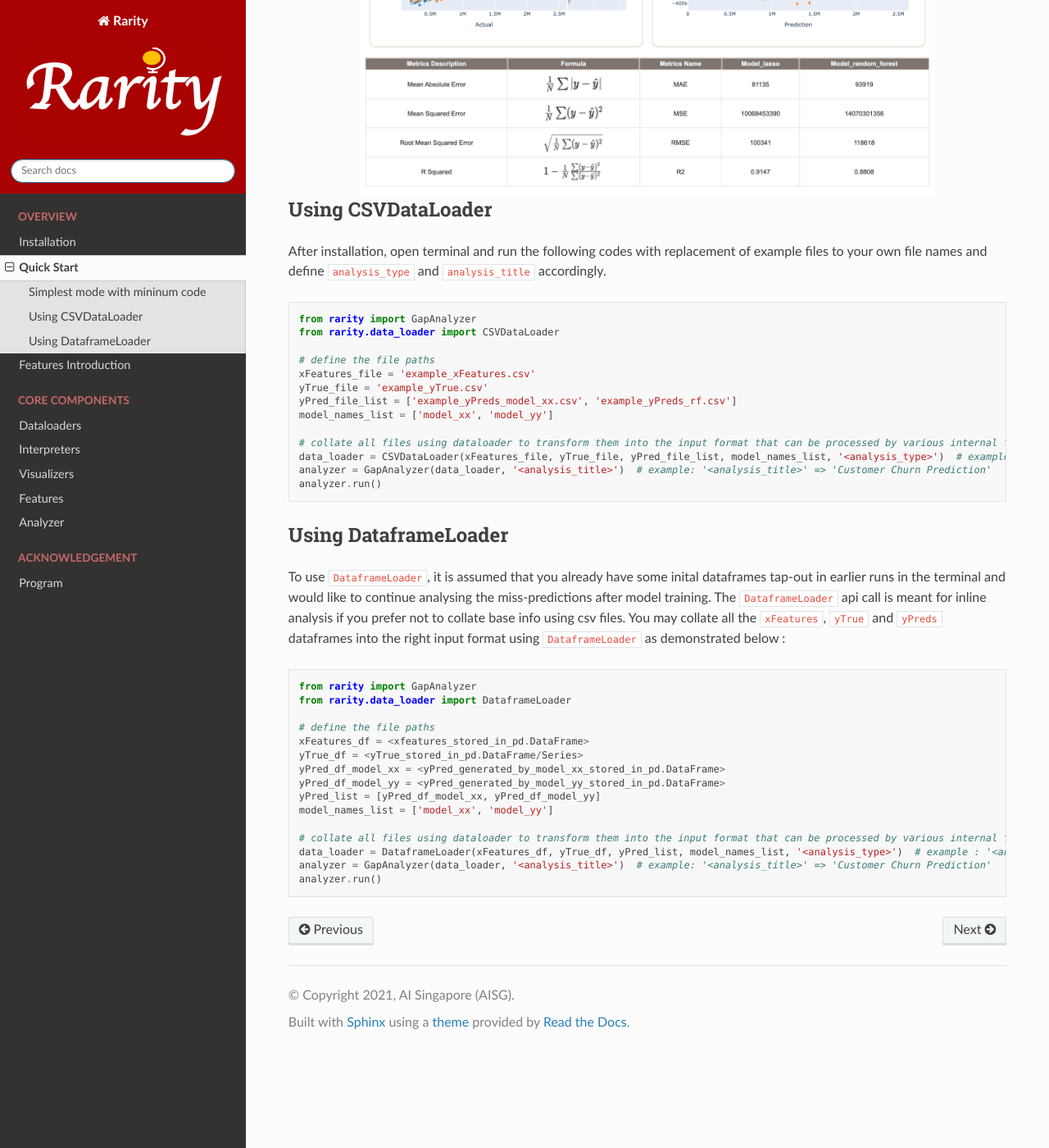
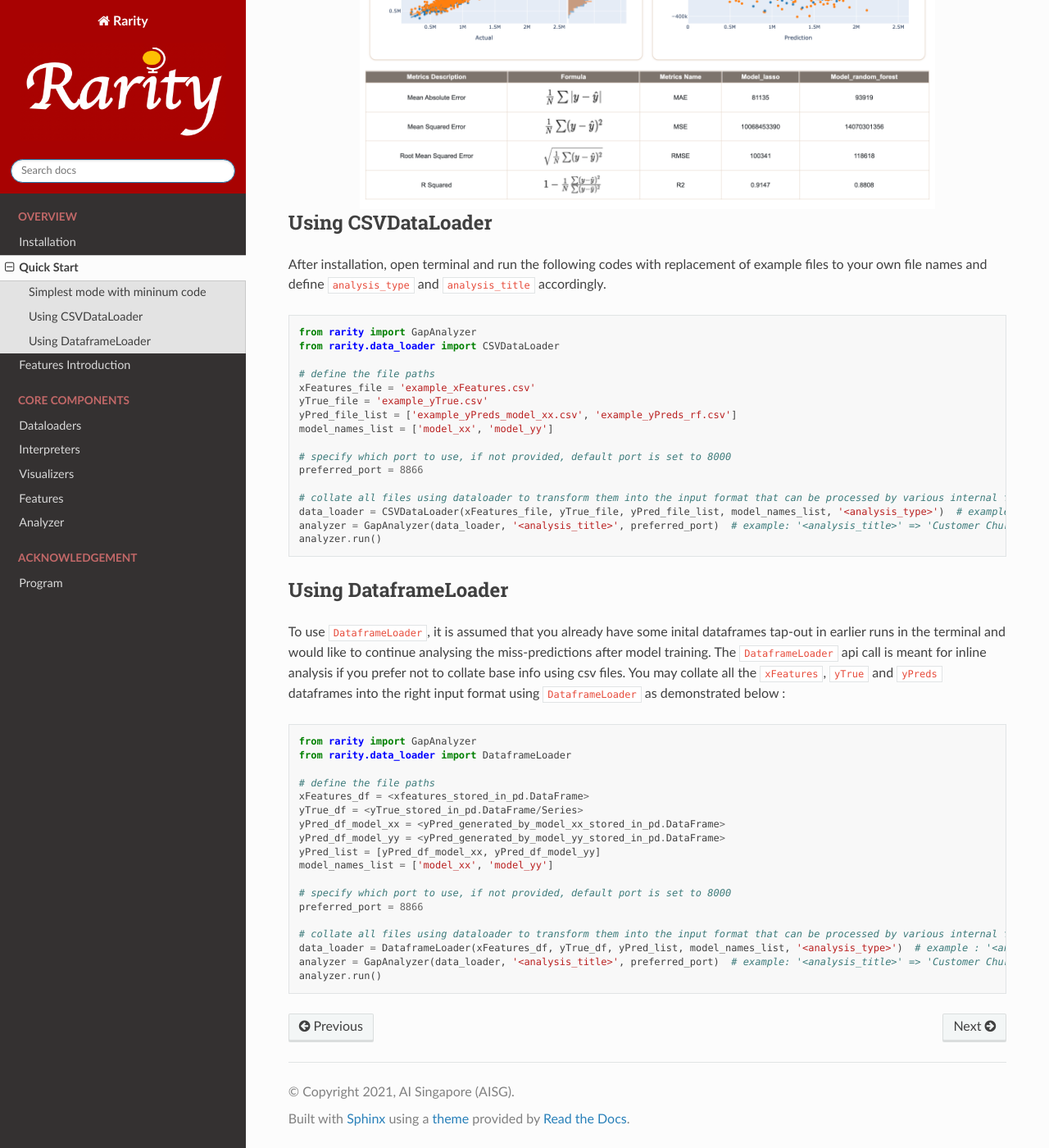
Before and after one commit to aisingapore/Rarity, a Sphinx documentation site: the page built from docs/source/quick_start.rst, in a window 1280 px wide and 1400 px high, scrolled down 1456 px. Shown: the whole window at 82% size. Built offline with Sphinx 7.4.7 and the Read the Docs theme 2.0.0, drawn with Linux system fonts in a browser that asks for light colours; some of the changed text lies outside the part shown.

Commit message:
include port option in example codes

```diff
--- a/docs/source/quick_start.rst
+++ b/docs/source/quick_start.rst
@@ -41,6 +41,7 @@ Then open ``configs.py`` file and update the first section to define the require
     MODEL_NAME_LIST = ['example_model_x', 'example_model_y']  # can be single model or max bi-modal, wrap in a list
     ANALYSIS_TYPE = 'Regression'  # Supported analysis types : 'Regression', 'Binary Classification', 'Multiclass Classification'
     ANALYSIS_TITLE = 'example_Customer Churn Prediction'
+    PORT = 8000  # Defaults to 8000, user can re-define to a new port number of choice
     # ****************************************************************************************************************************************
 
 After uploading files to ``configs/csv_data`` folder and updating ``configs/configs.py`` file, open terminal and make sure you are in the **Rarity** project root folder.
@@ -74,9 +75,12 @@ After installation, open terminal and run the following codes with replacement o
     yPred_file_list = ['example_yPreds_model_xx.csv', 'example_yPreds_rf.csv']
     model_names_list = ['model_xx', 'model_yy']
 
+    # specify which port to use, if not provided, default port is set to 8000
+    preferred_port = 8866
+
     # collate all files using dataloader to transform them into the input format that can be processed by various internal function calls
     data_loader = CSVDataLoader(xFeatures_file, yTrue_file, yPred_file_list, model_names_list, '<analysis_type>')  # example : '<analysis_type>' => 'Regression'
-    analyzer = GapAnalyzer(data_loader, '<analysis_title>')  # example: '<analysis_title>' => 'Customer Churn Prediction'
+    analyzer = GapAnalyzer(data_loader, '<analysis_title>', preferred_port)  # example: '<analysis_title>' => 'Customer Churn Prediction'
     analyzer.run()
 
 
@@ -99,7 +103,10 @@ You may collate all the ``xFeatures``, ``yTrue`` and ``yPreds`` dataframes into
     yPred_list = [yPred_df_model_xx, yPred_df_model_yy]
     model_names_list = ['model_xx', 'model_yy']
 
+    # specify which port to use, if not provided, default port is set to 8000
+    preferred_port = 8866
+
     # collate all files using dataloader to transform them into the input format that can be processed by various internal function calls
     data_loader = DataframeLoader(xFeatures_df, yTrue_df, yPred_list, model_names_list, '<analysis_type>')  # example : '<analysis_type>' => 'Regression'
-    analyzer = GapAnalyzer(data_loader, '<analysis_title>')  # example: '<analysis_title>' => 'Customer Churn Prediction'
+    analyzer = GapAnalyzer(data_loader, '<analysis_title>', preferred_port)  # example: '<analysis_title>' => 'Customer Churn Prediction'
     analyzer.run()
```
